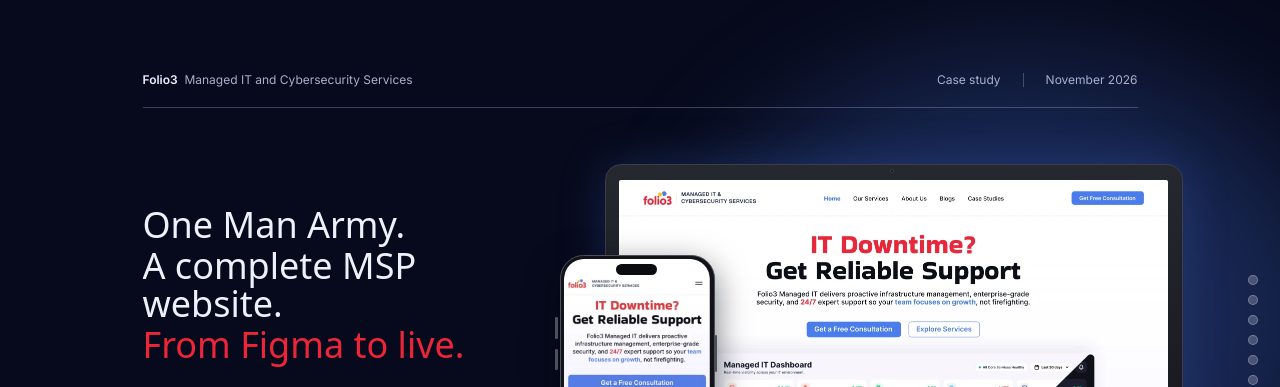
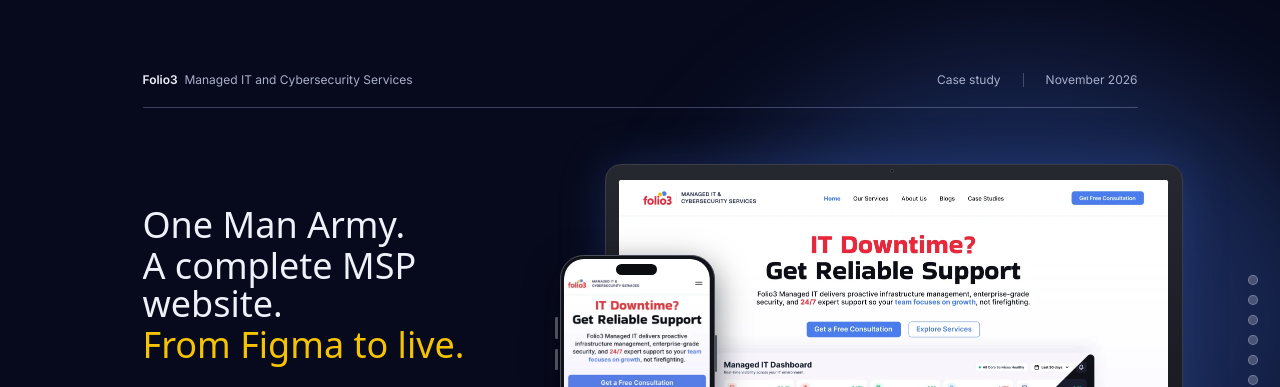
Before and after one commit to shaikh-sahab-design/Case-Study-MSP, a plain HTML site: page index.html in a window 1280 px wide. Shown: the top 387 px of the page. Drawn offline with Linux system fonts and the light colour scheme; animation ran at ten frames a second; a web font is replaced by a local one.

Commit message:
Update cover headline accent
Use the existing yellow design token for the From Figma to live headline.

Co-Authored-By: figma[bot] <198110074+figma[bot]@users.noreply.github.com>
Figma-Prompt-ID: 20
Figma-Session-ID: 684fad25-5bd2-49ed-9b54-4030561d8c81

```diff
--- a/index.html
+++ b/index.html
@@ -34,7 +34,7 @@
         <h1 class="display">
           <span class="line"><span>One Man Army.</span></span>
           <span class="line"><span>A complete MSP website.</span></span>
-          <span class="line red"><span>From Figma to live.</span></span>
+          <span class="line y"><span>From Figma to live.</span></span>
         </h1>
         <p class="lede" data-reveal>How the UI/UX designer designed, coded, shipped and tested a 28-page website on his own, with Claude Code as the build partner.</p>
         <ul class="tools" data-stagger>
```
